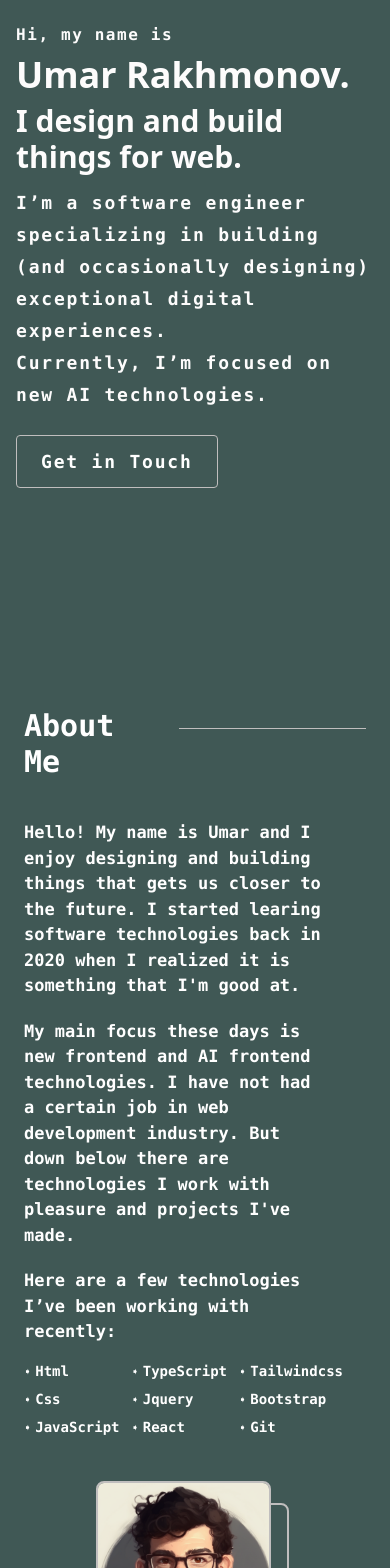
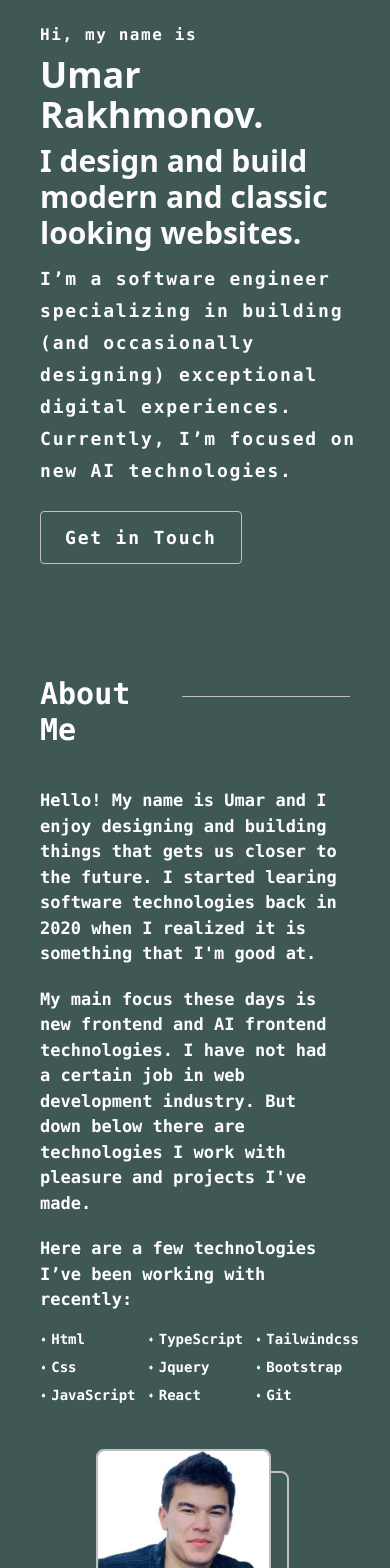
Before and after one commit to Umar7799/Umar-s-portfolio, a React (Create React App) app: page / in a window 390 px wide. Shown: the part 100-1668 px from the top of the page. Built offline with nearby package versions, Linux system fonts and the light colour scheme.

Commit message:
'changes'

```diff
--- a/src/components/About.jsx
+++ b/src/components/About.jsx
@@ -2,6 +2,7 @@ import React from 'react'
 import '../components/Main.css'
 import { GetInfo } from '../Contexts/Context'
 import aboutImage from '../picss/Umar_blobhttpsdiscord.com37698983-e050-4256-b3ef-5f535c9dfe30_p_8a63f83b-24e6-4bc1-ba6c-31903129ae7c.png'
+import PortfolioImage from '../picss/PortfolioImage.jpg'
 
 
 const About = () => {
@@ -9,7 +10,7 @@ const About = () => {
 
     return (
         <div id='about' className={sidebarVal ? 'duration-300 blur-sm text-white bg-[#405855] mb-24' : 'text-white bg-[#405855] mb-24'}>
-            <div className='mx-6 mt-4 sm:mt-0'>
+            <div className='mx-10 mt-4 sm:mt-0'>
                 <div className='flex sm:pl-6 sm:pl-18 md:pl-20 lg:pl-28 lg:w-[1000px]'>
                     <h1 className='text-3xl md:text-4xl font-semibold font-mono break-keep'>About Me</h1>
                     <div className='h-[1px] bg-[#c0bebe] w-[200px] mt-5 ml-5'></div>
@@ -48,14 +49,14 @@ const About = () => {
                     </div>
                     <div className='hidden md:block max-w-[300px] mt-12 lg:mr-6 mr-12'>
                         <div className='imgWrapper border-2 border-[#c0bebe] rounded-[8px] relative z-[0] mr-6 hover:mt-1 hover:ml-1 duration-300'>
-                            <img src={aboutImage} className='aboutImage h-[100%] rounded-[6px] z-[2]' alt="" />
+                            <img src={PortfolioImage} className='aboutImage h-[100%] rounded-[6px] z-[2]' alt="" />
                         </div>
                     </div>
                 </div>
             </div>
             <div className='md:hidden flex justify-center px-5 mt-10 bg-[#405855]'>
                 <div className='imgWrapper border-2 w-[50%] border-[#c0bebe] rounded-[8px] relative z-[0] mr-6'>
-                    <img src={aboutImage} className='aboutImage rounded-[6px] z-[2]' alt="" />
+                    <img src={PortfolioImage} className='aboutImage rounded-[6px] z-[2]' alt="" />
                 </div>
             </div>
         </div>
--- a/src/components/Main.jsx
+++ b/src/components/Main.jsx
@@ -15,12 +15,12 @@ const Main = () => {
 
     return (
         <div id='main' className='pt-[75px] h-[100%] text-white bg-[#405855]'>
-            <div className='sm:px-6 h-[85vh]'>
-                <div className={sidebarVal ? 'duration-500 blur-sm pl-10 sm:pl-18 md:pl-20 pr-20 pt-14' : 'duration-500 pl-4 md:pl-20 lg:pl-28 pr-15 md:pr-20 pt-12 md:pt-18 lg:pt-20'}>
+            <div className='sm:px-6 pb-24 md:pb-0 md:h-[90vh]'>
+                <div className={sidebarVal ? 'duration-500 blur-sm pl-14 sm:pl-18 md:pl-20 pr-20 pt-14' : 'duration-500 pl-10 pr-4 sm:pr-0 md:pl-20 lg:pl-28 pr-15 md:pr-20 pt-12 md:pt-18 lg:pt-20'}>
                     <div className='text-[#fdfcfc] pr-4 sm:pr-0'>
                         <h1 className='tracking-widest md:text-[18px] font-mono font-semibold'>Hi, my name is</h1>
                         <h1 className='text-4xl sm:text-5xl md:text-6xl font-bold pt-2'>Umar Rakhmonov.</h1>
-                        <h1 className='text-3xl sm:text-4xl md:text-5xl font-semibold pt-2'>I design and build things for web.</h1>
+                        <h1 className='text-3xl sm:text-4xl md:text-5xl font-semibold pt-2'>I design and build modern and classic looking websites.</h1>
                         <p className='tracking-widest leading-8 pt-3 text-[18px] md:text-[18px] font-mono font-semibold'>
                             I’m a software engineer specializing in building <br />
                             (and occasionally designing) exceptional digital experiences. <br />
@@ -38,8 +38,6 @@ const Main = () => {
                     <div className='mr-[13px] mb-0 h-[35%] w-[1px] rounded bg-[#c0bebe]'></div>
                 </div>
                 {/* SOCIAL MEDIA ICONS */}
-
-
                 <div className='vr hidden md:flex text-[25px] fixed h-[100vh] justify-between lg:left-10 left-8 bottom-0 z-50 duration-300'>
                     <div className='mr-[13px] h-[30%] w-[1px] rounded bg-[#c0bebe]'></div>
                     <div className='flex'>
@@ -64,10 +62,6 @@ const Main = () => {
                     </div>
                     <div className='mr-[13px] mb-0 h-[35%] w-[1px] rounded bg-[#c0bebe]'></div>
                 </div>
-
-
-
-
             </div>
         </div>
     )
--- a/src/components/Projects.jsx
+++ b/src/components/Projects.jsx
@@ -53,6 +53,7 @@ const Projects = () => {
             <div className="grid text-center grid-cols-1  lg:grid-cols-3 sm:grid-cols-2 gap-3 gap-y-2 mx-14 sm:mx-12 md:mx-32">
 
                 {/* LAST ADDED */}
+                {/* CHAMPIONSHIP */}
                 <div
                     style={{
                         backgroundImage: `url(${Championship}) `,
--- a/src/components/Work.jsx
+++ b/src/components/Work.jsx
@@ -255,7 +255,7 @@ const Work = () => {
                     {/* <img src={Pizzeria} alt='Image' className='rounded-md' /> */}
                     <div class="absolute px-4 py-2 h-full bg-[#282c2c] bg-opacity-30 backdrop-blur-[3px] rounded drop-shadow-lg  hover:bg-opacity-0 hover:backdrop-blur-[2.5px] duration-500">
                         <h1 class="text-2xl sm:px-5 pt-4 sm:pt-6 text-white font-bold cursor-pointer">Pizzeria</h1>
-                        <p class="px-5 pt-6">A Beautiful website for Pizzerias. Hover animation, Easy navbar, Shining letters and so on. A wonderful things about this project is the -BESTSELLERS- part and its amazing hover effects and animations</p>
+                        <p class="px-5 pt-6">A Beautiful website for Pizzeria. Animation, Easy navbar, Shining letters and so on. A wonderful things about this project is the BESTSELLERS part's amazing hover animations</p>
                     </div>
                     <div className='absolute sm:bottom-5 bottom-6 sm:left-8 left-4'>
                         {/* TECHNOLOGIES */}
@@ -305,7 +305,7 @@ const Work = () => {
                     className='projects h-[350px] relative flex font-semibold justify-center shadow-[#1a1d1d] shadow-xs border border-[#405855] rounded-md mx-12 mt-10 duration-300'>
                     <div class="absolute px-4 py-2 h-full bg-[#282c2c] bg-opacity-30 backdrop-blur-[3px] rounded drop-shadow-lg  hover:bg-opacity-0 hover:backdrop-blur-[2.5px] duration-500">
                         <h1 class="text-2xl sm:px-5 pt-4 sm:pt-6 text-white font-bold cursor-pointer">Crypto Currency</h1>
-                        <p class="px-5 pt-6">Crypto currency react application. With in-depth data about all crypto currencies, crypto markets, exchanges and popular crypto currency news. Fetching data from api, responsive, dark and light modes</p>
+                        <p class="px-5 pt-6">With in-depth data about all crypto currencies, exchanges and popular crypto currency news. Fetching data from api, responsive, dark and light modes</p>
                     </div>
                     <div className='absolute sm:bottom-5 bottom-6 sm:left-8 left-4'>
                         {/* TECHNOLOGIES */}
@@ -382,7 +382,7 @@ const Work = () => {
                     className='projects h-[350px] relative font-semibold flex justify-center shadow-[#1a1d1d] shadow-xs border border-[#405855] rounded-md mx-12 mt-10 duration-300 hover:text-black'>
                     <div class="absolute px-4 py-2 h-full bg-[#282c2c] bg-opacity-30 backdrop-blur-[3px] rounded drop-shadow-lg  hover:bg-opacity-0 hover:backdrop-blur-[2.5px] duration-500">
                         <h1 class="text-2xl sm:px-5 pt-4 sm:pt-6 font-bold cursor-pointer">Dashboard</h1>
-                        <p class="px-5 pt-6">React admin dashboard application. Fully mobile responsive and customizable. Six of color themes, toggle between dark and light mode. One dashboard, three pages, four apps and seven fully functional charts</p>
+                        <p class="px-5 pt-6">Admin dashboard application. Fully mobile responsive and customizable. Six of color themes, dark and light mode. One dashboard, three pages, four apps and seven fully functional charts</p>
                     </div>
                     <div className='absolute sm:bottom-5 bottom-6 sm:left-8 left-4'>
                         {/* TECHNOLOGIES */}
```
Also changed, not shown: src/picss/PortfolioImage.jpg (added).
